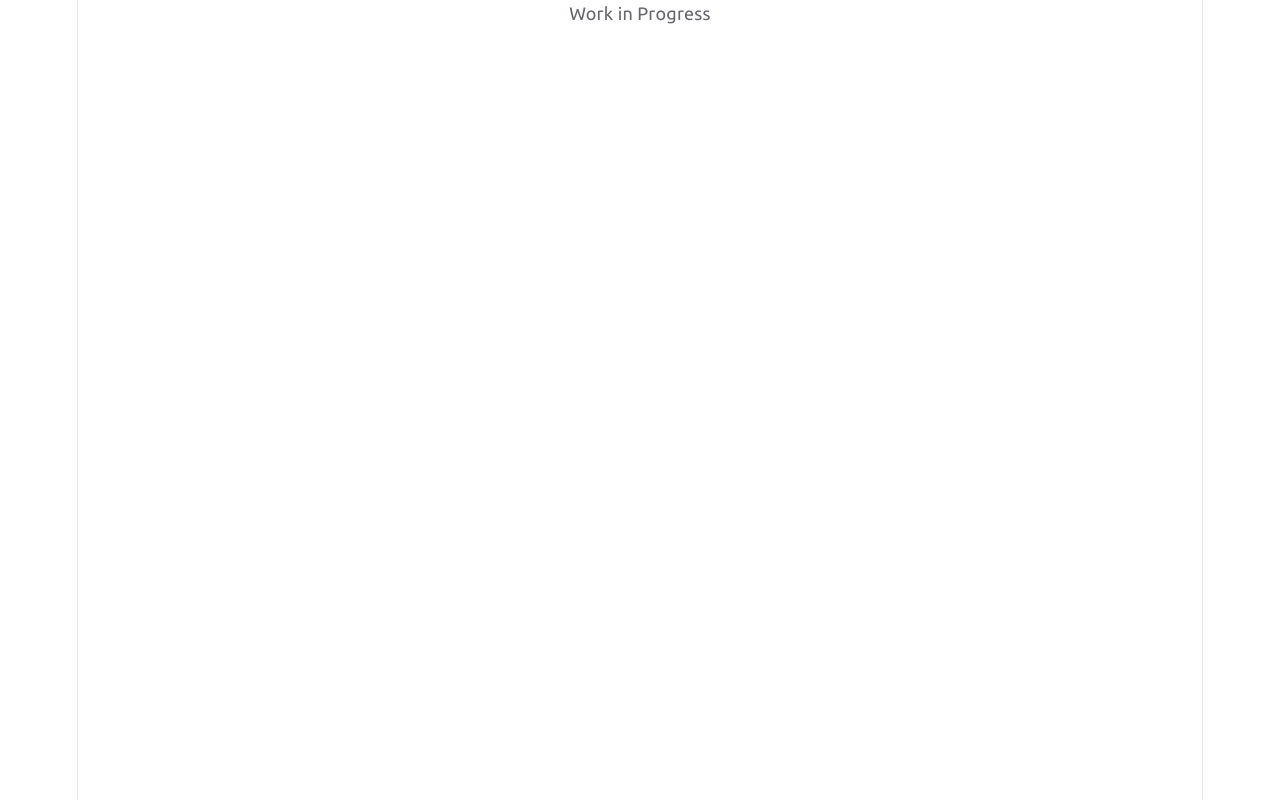
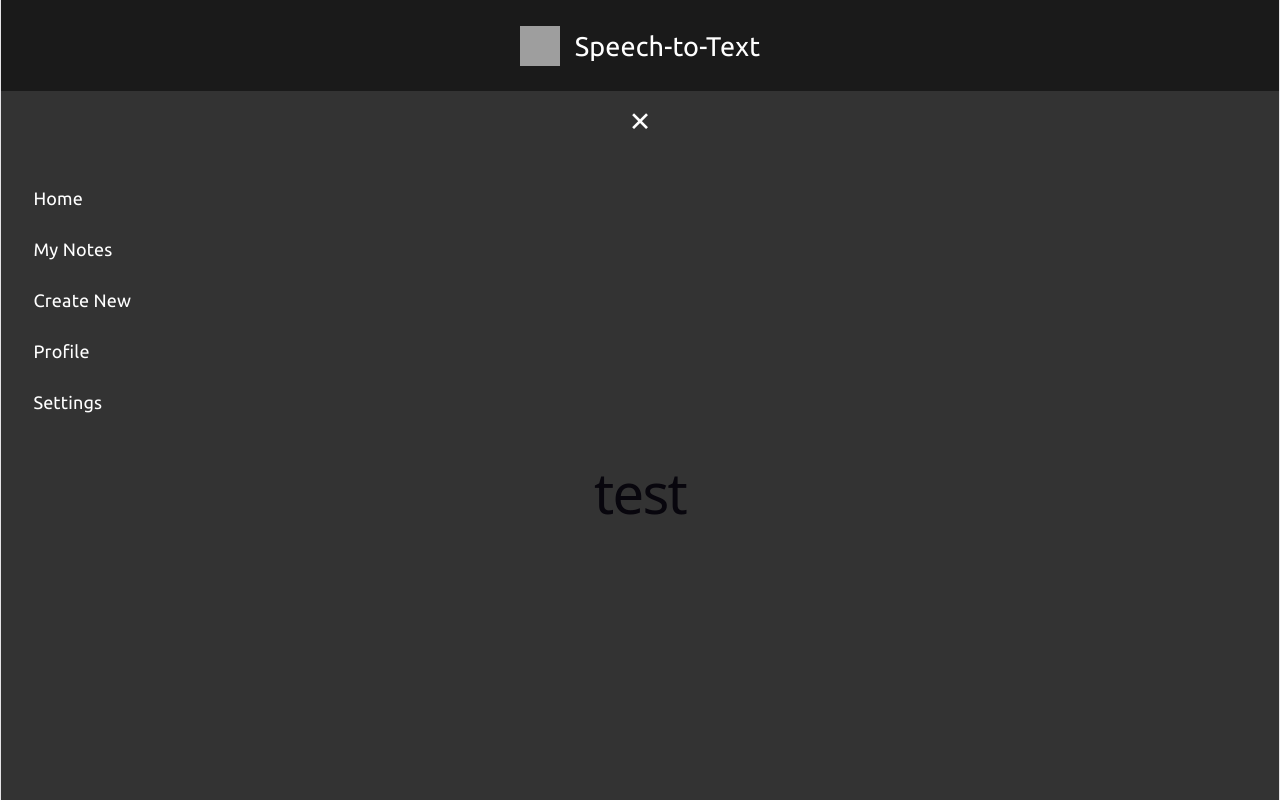
Before and after one commit to HarshitRinge89/Speech-to-text, a React (Vite) app in the folder FrontEnd/: page / in a window 1280 px wide. Built offline with nearby package versions, Linux system fonts and the light colour scheme; grey boxes are pictures that could not be loaded.

Commit message:
addition of sidebar

```diff
--- a/FrontEnd/index.html
+++ b/FrontEnd/index.html
@@ -2,7 +2,7 @@
 <html lang="en">
   <head>
     <meta charset="UTF-8" />
-    <link rel="icon" type="image/svg+xml" href="/favicon.svg" />
+    <link rel="icon" type="image/svg+xml" href="https://files.softicons.com/download/toolbar-icons/vista-base-software-icons-2-by-icons-land/ico/Globe2.ico"  />
     <link rel="preconnect" href="https://fonts.googleapis.com">
     <meta name="viewport" content="width=device-width, initial-scale=1.0">
     <link rel="preconnect" href="https://fonts.gstatic.com" crossorigin>
--- a/FrontEnd/src/App.css
+++ b/FrontEnd/src/App.css
@@ -1,184 +1,69 @@
-.counter {
-  font-size: 16px;
-  padding: 5px 10px;
-  border-radius: 5px;
-  color: var(--accent);
-  background: var(--accent-bg);
-  border: 2px solid transparent;
-  transition: border-color 0.3s;
-  margin-bottom: 24px;
-
-  &:hover {
-    border-color: var(--accent-border);
-  }
-  &:focus-visible {
-    outline: 2px solid var(--accent);
-    outline-offset: 2px;
-  }
+header{
+  display: flex;
+  align-items: center;
+  justify-content: center;
+  gap: 15px;
+  padding: 2%;
+  background-color: hsl(0,0%,10%);
 }
-
-.hero {
-  position: relative;
-
-  .base,
-  .framework,
-  .vite {
-    inset-inline: 0;
-    margin: 0 auto;
-  }
-
-  .base {
-    width: 170px;
-    position: relative;
-    z-index: 0;
-  }
-
-  .framework,
-  .vite {
-    position: absolute;
-  }
-
-  .framework {
-    z-index: 1;
-    top: 34px;
-    height: 28px;
-    transform: perspective(2000px) rotateZ(300deg) rotateX(44deg) rotateY(39deg)
-      scale(1.4);
-  }
-
-  .vite {
-    z-index: 0;
-    top: 107px;
-    height: 26px;
-    width: auto;
-    transform: perspective(2000px) rotateZ(300deg) rotateX(40deg) rotateY(39deg)
-      scale(0.8);
-  }
+header > span{
+  font-size: 1.5rem;
+  color: hsl(0,0%,100%);
 }
-
-#center {
+header > img{
+  width:40px;
+  height:40px;
+}
+.sidebar{
+  height: 100%;
+  color: red;
+  background-color: hsl(0,0%,10%);
+  position: fixed;
+  top:0;
+  left:0;
   display: flex;
   flex-direction: column;
-  gap: 25px;
-  place-content: center;
-  place-items: center;
-  flex-grow: 1;
-
-  @media (max-width: 1024px) {
-    padding: 32px 20px 24px;
-    gap: 18px;
-  }
+  transition: margin-left 0.3s ease;
 }
-
-#next-steps {
+.sidebar-menu{
+  padding: 0;
+  margin: 20px;
+}
+.sidebar-menu ul{
+  list-style: none;
+  padding:0;
+}
+.sidebar-menu li a{
   display: flex;
-  border-top: 1px solid var(--border);
-  text-align: left;
-
-  & > div {
-    flex: 1 1 0;
-    padding: 32px;
-    @media (max-width: 1024px) {
-      padding: 24px 20px;
-    }
-  }
-
-  .icon {
-    margin-bottom: 16px;
-    width: 22px;
-    height: 22px;
-  }
-
-  @media (max-width: 1024px) {
-    flex-direction: column;
-    text-align: center;
-  }
+  align-items: center;
+  color:white;
+  text-decoration: none;
+  padding: 1%;
 }
-
-#docs {
-  border-right: 1px solid var(--border);
-
-  @media (max-width: 1024px) {
-    border-right: none;
-    border-bottom: 1px solid var(--border);
-  }
+.sidebar-open{
+  width:10%;
 }
-
-#next-steps ul {
-  list-style: none;
-  padding: 0;
-  display: flex;
-  gap: 8px;
-  margin: 32px 0 0;
-
-  .logo {
-    height: 18px;
-  }
-
-  a {
-    color: var(--text-h);
-    font-size: 16px;
-    border-radius: 6px;
-    background: var(--social-bg);
-    display: flex;
-    padding: 6px 12px;
-    align-items: center;
-    gap: 8px;
-    text-decoration: none;
-    transition: box-shadow 0.3s;
-
-    &:hover {
-      box-shadow: var(--shadow);
-    }
-    .button-icon {
-      height: 18px;
-      width: 18px;
-    }
-  }
-
-  @media (max-width: 1024px) {
-    margin-top: 20px;
-    flex-wrap: wrap;
-    justify-content: center;
-
-    li {
-      flex: 1 1 calc(50% - 8px);
-    }
-
-    a {
-      width: 100%;
-      justify-content: center;
-      box-sizing: border-box;
-    }
-  }
+.sidebar-collapsed{
+  width:5%;
 }
-
-#spacer {
-  height: 88px;
-  border-top: 1px solid var(--border);
-  @media (max-width: 1024px) {
-    height: 48px;
-  }
+.toggle-btn{
+  background: none;
+  border: none;
+  color: white;
+  font-size: 1.5rem;
+  padding: 15px;
+  align-self: center;
+  cursor:pointer;
 }
-
-.ticks {
-  position: relative;
-  width: 100%;
-
-  &::before,
-  &::after {
-    content: '';
-    position: absolute;
-    top: -4.5px;
-    border: 5px solid transparent;
-  }
-
-  &::before {
-    left: 0;
-    border-left-color: var(--border);
-  }
-  &::after {
-    right: 0;
-    border-right-color: var(--border);
-  }
+.sidebar.collapsed.toggle-btn{
+  align-self: center;
 }
+.main-content{
+  transition: margin-left 0.3s ease;
+}
+.main-content.sidebar-open{
+  margin-left: 80%;
+}
+.main-content.sidebar-collapsed{
+  margin-left: 95%;
+}
--- a/FrontEnd/src/App.jsx
+++ b/FrontEnd/src/App.jsx
@@ -1,14 +1,22 @@
 import { useState } from 'react'
-import heroImg from './assets/hero.png'
-import reactLogo from './assets/react.svg'
-import viteLogo from './assets/vite.svg'
 import './App.css'
+import Sidebar from './Sidebar'
 
 function App() {
-  const [count, setCount] = useState(0)
+  const [isOpen, setIsOpen] = useState(true);
+  const toggleSidebar=()=>{
+    setIsOpen(!isOpen)
+  }
 
   return (
-    <> Work in Progress
+    <>
+    <header>
+      <img src="https://files.softicons.com/download/toolbar-icons/vista-base-software-icons-2-by-icons-land/ico/Globe2.ico" alt="globe icon"/>
+      <span>Speech-to-Text</span>
+    </header>
+    <Sidebar isOpen={isOpen ? 'sidebar-open' : 'sidebar-collapsed'}/>
+    <main className={`main-content ${isOpen ? 'open' : 'collapsed'}`}>
+    <h1>test</h1></main>
     </>
   )
 }
--- /dev/null
+++ b/FrontEnd/src/Sidebar.jsx
@@ -0,0 +1,23 @@
+import React from 'react';
+const Sidebar=()=>{
+    const [isOpen,setIsOpen]=React.useState(true);
+    const toggleSidebar=()=>{
+        setIsOpen(!isOpen);
+    }
+return(
+    <div classname={`sidebar ${isOpen ? 'open':'collapsed'}`}>
+        <button className="toggle-btn" onClick={toggleSidebar}>
+            {isOpen ? '✕' : '☰'}
+        </button>
+        <nav className="sidebar-menu">
+            <ul>
+                <li><a href="#home">{isOpen ? <span className='text'>Home</span>:"H"}</a></li>
+                <li><a href="#my-notes">{isOpen ? <span className='text'>My Notes</span>: "N"}</a></li>
+                <li><a href="#create-new">{isOpen ? <span className='text'>Create New</span>: "+"}</a></li>
+                <li><a href="#profile">{isOpen ? <span className='text'>Profile</span>:"👤"}</a></li>
+                <li><a href="#settings">{isOpen ? <span className='text'>Settings</span>:"⚙️"}</a></li>
+            </ul>
+        </nav>
+    </div>
+);};
+export default Sidebar
--- a/FrontEnd/src/index.css
+++ b/FrontEnd/src/index.css
@@ -4,10 +4,6 @@
   --bg: #fff;
   --border: #e5e4e7;
   --code-bg: #f4f3ec;
-  --accent: #aa3bff;
-  --accent-bg: rgba(170, 59, 255, 0.1);
-  --accent-border: rgba(170, 59, 255, 0.5);
-  --social-bg: rgba(244, 243, 236, 0.5);
   --shadow:
     rgba(0, 0, 0, 0.1) 0 10px 15px -3px, rgba(0, 0, 0, 0.05) 0 4px 6px -2px;
 
@@ -44,10 +40,6 @@
     --shadow:
       rgba(0, 0, 0, 0.4) 0 10px 15px -3px, rgba(0, 0, 0, 0.25) 0 4px 6px -2px;
   }
-
-  #social .button-icon {
-    filter: invert(1) brightness(2);
-  }
 }
 
 body {
@@ -56,7 +48,6 @@ body {
 }
 
 #root {
-  width: 1126px;
   max-width: 100%;
   margin: 0 auto;
   text-align: center;
@@ -65,6 +56,7 @@ body {
   display: flex;
   flex-direction: column;
   box-sizing: border-box;
+  background-color: hsl(0,0%,20%);
 }
 
 h1,
@@ -95,18 +87,3 @@ h2 {
 p {
   margin: 0;
 }
-
-code,
-.counter {
-  font-family: var(--mono);
-  display: inline-flex;
-  border-radius: 4px;
-  color: var(--text-h);
-}
-
-code {
-  font-size: 15px;
-  line-height: 135%;
-  padding: 4px 8px;
-  background: var(--code-bg);
-}
```
